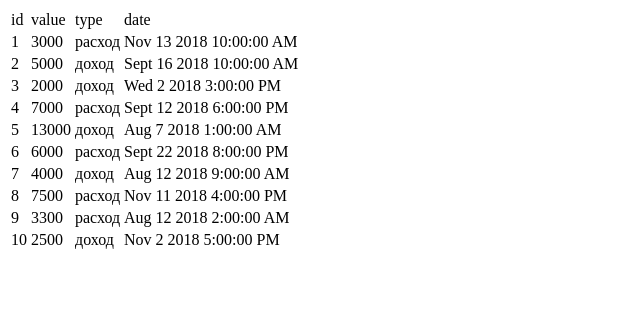
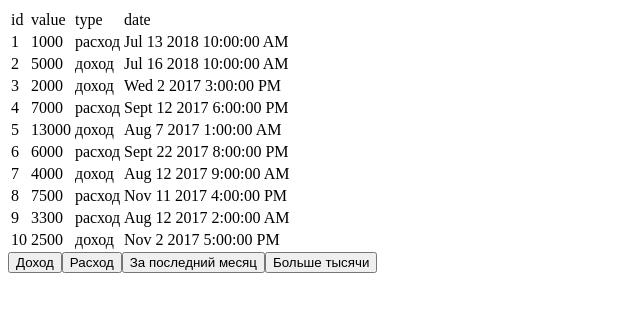
Before and after one commit to HomsVO/filteringTables, a React (Create React App) app: page / in a window 1280 px wide. Shown: the top 312 px of the page, without its empty margins (0-640 px from the left). Built offline with nearby package versions, Linux system fonts and the light colour scheme; the HTML template or start-up script is replaced by a standard one.

Commit message:
component Filters

```diff
--- a/src/App.js
+++ b/src/App.js
@@ -1,5 +1,6 @@
 import React,{Component} from 'react';
 import Table from './components/Table/';
+import Filters from './components/Filters/';
 import transaction from './transactions.js'
 
 
@@ -14,6 +15,7 @@ class App extends Component {
         return (
             <div>
                 <Table data={this.state.transact}></Table>
+                <Filters ctx={this}></Filters>
             </div>
        )
     }
--- /dev/null
+++ b/src/components/Filters/filters.js
@@ -0,0 +1,39 @@
+import transaction from "../../transactions";
+
+const filters = {
+    incomeFilter:{
+        incomeFilter:function(){
+            this.setState({
+                transact:transaction.filter(t=>t.type === 'доход'),
+            })
+        },
+        caption:'Доход'
+    },
+    expenseFilter:{
+        expenseFilter:function(){
+            this.setState({
+                transact:transaction.filter(t=>t.type === 'расход'),
+            })
+        },
+        caption:'Расход'
+    },
+    lastMonthFilter:{
+        lastMonthFilter:function(){
+            const lastMonth = new Date();
+            lastMonth.setMonth(lastMonth.getMonth()-1)
+            this.setState({
+                transact:transaction.filter(t=> Date.parse(t.date) > lastMonth),
+            })
+        },
+        caption:'За последний месяц'
+    },
+    moreThousandFilter:{
+        moreThousandFilter:function(){
+            this.setState({
+                transact:transaction.filter(t=> t.value > 1000),
+            })
+        },
+        caption:'Больше тысячи'
+    }
+}
+export default filters;
--- /dev/null
+++ b/src/components/Filters/index.js
@@ -0,0 +1,14 @@
+import React from 'react'
+import filters from './filters.js'
+
+const Filters = (props) =>{
+    return(
+        <div>
+            <button onClick={filters.incomeFilter.incomeFilter.bind(props.ctx)}>{filters.incomeFilter.caption}</button>
+            <button onClick={filters.expenseFilter.expenseFilter.bind(props.ctx)}>{filters.expenseFilter.caption}</button>
+            <button onClick={filters.lastMonthFilter.lastMonthFilter.bind(props.ctx)}>{filters.lastMonthFilter.caption}</button>
+            <button onClick={filters.moreThousandFilter.moreThousandFilter.bind(props.ctx)}>{filters.moreThousandFilter.caption}</button>
+        </div>
+    )
+}
+export default Filters;
--- a/src/transactions.js
+++ b/src/transactions.js
@@ -1,63 +1,63 @@
 const transaction = [
     {
         id:'1',
-        value:3000,
+        value:1000,
         type:'расход',
-        date:'Nov 13 2018 10:00:00 AM',
+        date:'Jul 13 2018 10:00:00 AM',
     },
     {
         id:'2',
         value:5000,
         type:'доход',
-        date:'Sept 16 2018 10:00:00 AM',
+        date:'Jul 16 2018 10:00:00 AM',
     },
     {
         id:'3',
         value:2000,
         type:'доход',
-        date:'Wed 2 2018 3:00:00 PM',
+        date:'Wed 2 2017 3:00:00 PM',
     },
     {
         id:'4',
         value:7000,
         type:'расход',
-        date:'Sept 12 2018 6:00:00 PM',
+        date:'Sept 12 2017 6:00:00 PM',
     },
     {
         id:'5',
         value:13000,
         type:'доход',
-        date:'Aug 7 2018 1:00:00 AM',
+        date:'Aug 7 2017 1:00:00 AM',
     },
     {
         id:'6',
         value:6000,
         type:'расход',
-        date:'Sept 22 2018 8:00:00 PM',
+        date:'Sept 22 2017 8:00:00 PM',
     },
     {
         id:'7',
         value:4000,
         type:'доход',
-        date:'Aug 12 2018 9:00:00 AM',
+        date:'Aug 12 2017 9:00:00 AM',
     },
     {
         id:'8',
         value:7500,
         type:'расход',
-        date:'Nov 11 2018 4:00:00 PM',
+        date:'Nov 11 2017 4:00:00 PM',
     },
     {
         id:'9',
         value:3300,
         type:'расход',
-        date:'Aug 12 2018 2:00:00 AM',
+        date:'Aug 12 2017 2:00:00 AM',
     },
     {
         id:'10',
         value:2500,
         type:'доход',
-        date:'Nov 2 2018 5:00:00 PM',
+        date:'Nov 2 2017 5:00:00 PM',
     }
 ]
 
```
Also changed, not shown: src/components/Filters/style.css (added), 1 other file (tests, documents, lock files or other folders).
